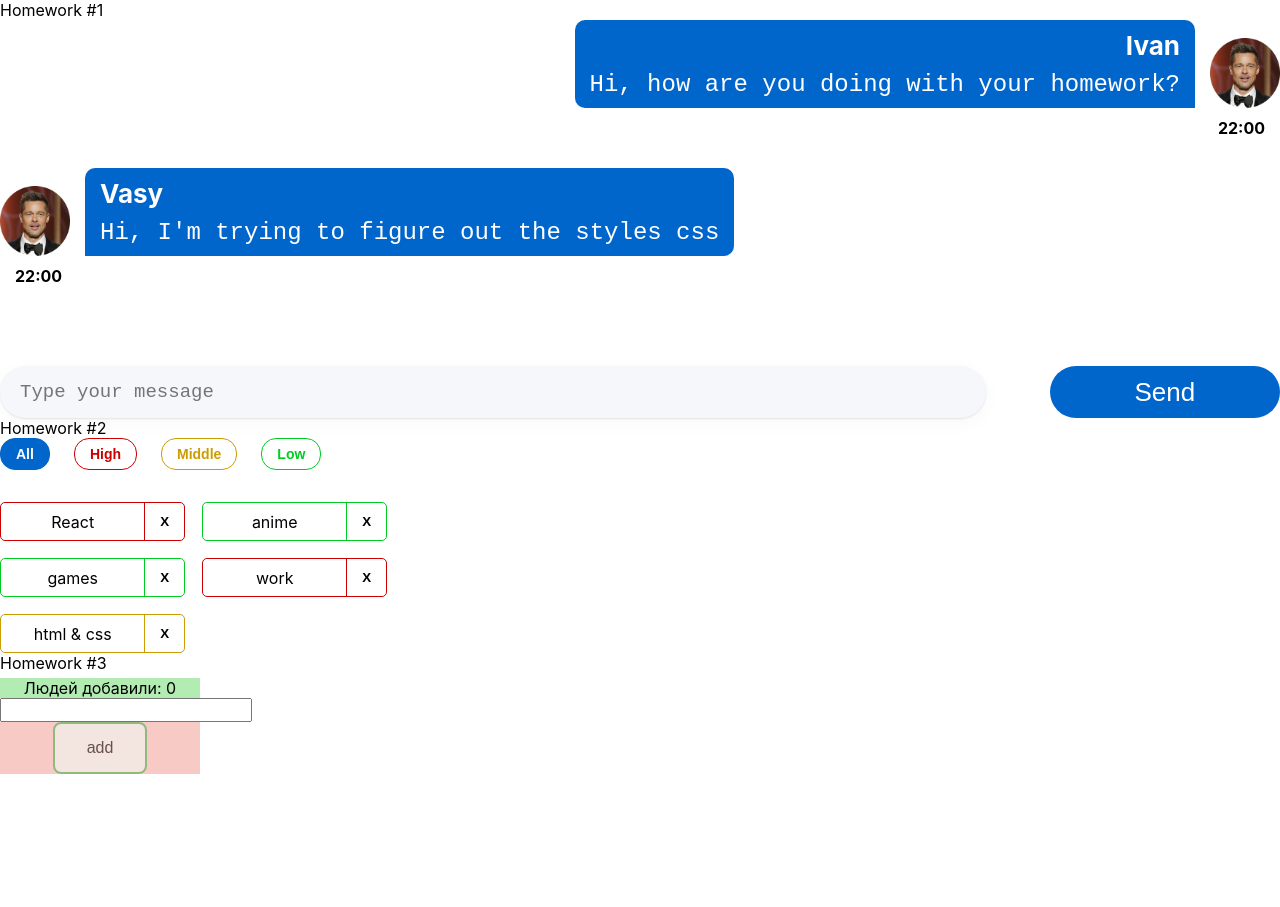
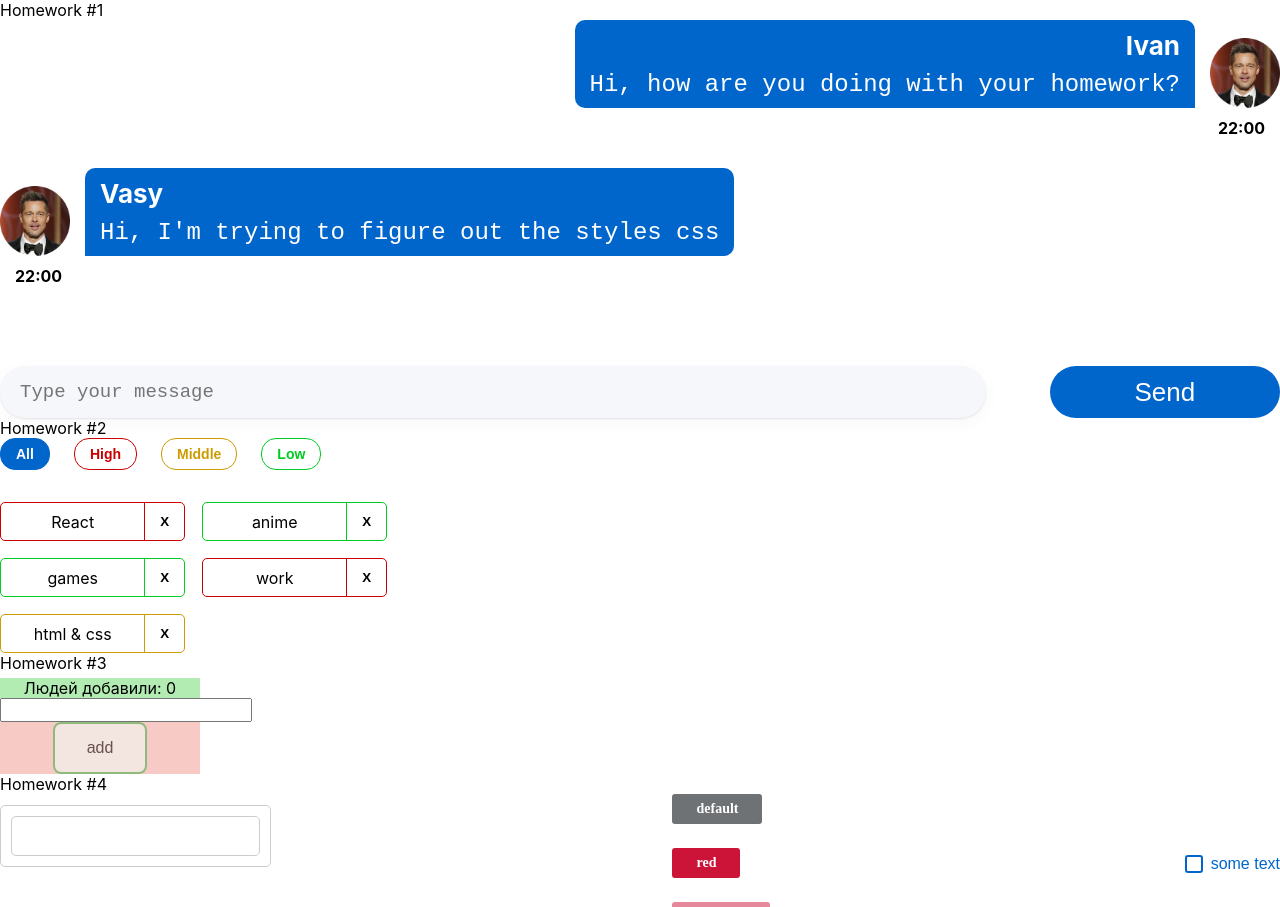
Before and after one commit to RuslanZhavoronkov/homework, a React (Create React App) app: page / in a window 1280 px wide. Shown: the top 907 px of the page. Before the commit the page ends 800 px from the top, so only its background shows below. Built offline with nearby package versions, Linux system fonts and the light colour scheme.

Commit message:
Home Work 4

```diff
--- a/src/s1-main/App.tsx
+++ b/src/s1-main/App.tsx
@@ -3,6 +3,7 @@
 import HW1 from '../s2-homeworks/hw01/HW1'
 import HW2 from '../s2-homeworks/hw02/HW2'
 import HW3 from '../s2-homeworks/hw03/HW3'
+import HW4 from '../s2-homeworks/hw04/HW4'
 
 function App() {
     return (
@@ -11,7 +12,7 @@
             {/*раскомментировать по ходу выполнения*/}
             <HW2/>
             <HW3/>
-            {/*<HW4/>*/}
+            <HW4/>
 
             {/*при выполнении дз 5 и более - закомментировать здесь дз 1-4, так как они есть внутри дз 5*/}
             {/*<HW5/>*/}
--- a/src/s2-homeworks/hw04/common/c1-SuperInputText/SuperInputText.module.css
+++ b/src/s2-homeworks/hw04/common/c1-SuperInputText/SuperInputText.module.css
@@ -1,20 +1,53 @@
 .input:focus {
+  outline: none; /* Remove default focus outline */
+  border-color: #007bff; /* Change border color when focused */
+  box-shadow: 0 0 5px rgba(0, 123, 255, 0.5); /* Add a box shadow when focused */
 }
 
 .input {
+  padding: 10px; /* Add padding to create some space inside the input field */
+  border: 1px solid #ccc; /* Add a border to the input field */
+  border-radius: 5px;
 }
 
 .inputWrapper {
+  padding: 10px; /* Add padding to create some space inside the input field */
+  border: 1px solid #ccc; /* Add a border to the input field */
+  border-radius: 5px; /* Add rounded corners to the input field */
+  width: 100%; /* Make the input element fill the entire width of the wrapper */
 }
 
 .superInput {
+  width: 100%;
+  padding: 10px;
+  border-radius: 5px;
+  border: 1px solid #ccc;
+  font-size: 16px;
 }
 
 .errorInput {
+  width: 100%;
+  padding: 10px;
+  border-radius: 5px;
+  border: 1px solid #ff0000;
+  font-size: 16px;
 }
 
 .errorInput:focus {
+    position: absolute;
+    bottom: -20px;
+    left: 0;
+    color: #ff0000;
+    font-size: 12px;
+    opacity: 0;
+    transform: translateY(0);
+    transition: opacity 0.3s ease, transform 0.3s ease;
 }
 
 .error {
+
+  color: #721c24;
+
+  padding: 10px;
+  margin-bottom: 10px;
 }
--- a/src/s2-homeworks/hw04/common/c2-SuperButton/SuperButton.module.css
+++ b/src/s2-homeworks/hw04/common/c2-SuperButton/SuperButton.module.css
@@ -1,36 +1,64 @@
 .button {
+    overflow:hidden;
+    padding: 5px 24px;
+    border-radius: 3px;
+    border: none;
+    color: white;
+    font-family: 'Montserrat, sans-serif';
+    font-weight: 600;
+    font-size: 14px;
+    line-height: 20px;
+    cursor: pointer
 }
 
+
 .disabled {
+    color: #1d1b1b;
+    background: #913636;
+    opacity: 0.5;
 }
 
 .secondary {
+    color: #06c;
+    background: transparent;
+    border: 1px solid #0066CC;
+    border-radius: 3px;
 }
 
 .default {
+    background: rgb(111, 114, 117);
 }
 
 .red {
+    background: #cc1439;
 }
 
 .default:hover {
+    background: #0080ff;
 }
 
 .red:hover {
+    background: #ff1a47;
 }
 
 .secondary:hover {
+    background: #073057;
 }
 
 
+
 .default:active {
+    background: #0059b3;
 }
 
 .secondary:active {
+    background: #C9E5FF;
 }
 
 .red:active {
+    background: #C9E5FF;
 }
 
 .button:disabled {
+    cursor: default;
 }
--- a/src/s2-homeworks/hw04/common/c2-SuperButton/SuperButton.tsx
+++ b/src/s2-homeworks/hw04/common/c2-SuperButton/SuperButton.tsx
@@ -17,12 +17,18 @@
         ...restProps // все остальные пропсы попадут в объект restProps, там же будет children
     }
 ) => {
-    const finalClassName = s.button
+    const finalClassName = `
+    ${s.button}
+    ${xType === 'red' ? s.red : xType === 'secondary' ? s.secondary : s.default}
+    ${disabled ? s.disabled : ""}
+    ${className ? className : ""}
+    `
+
         // + (disabled
         //         ? ...
         //         : xType === 'red'
         //             ? ...
-        + (className ? ' ' + className : '') // задачка на смешивание классов
+       // + (className ? ' ' + className : '') // задачка на смешивание классов
 
     return (
         <button
--- a/src/s2-homeworks/hw04/common/c3-SuperCheckbox/SuperCheckbox.tsx
+++ b/src/s2-homeworks/hw04/common/c3-SuperCheckbox/SuperCheckbox.tsx
@@ -28,7 +28,12 @@
 ) => {
     const onChangeCallback = (e: ChangeEvent<HTMLInputElement>) => {
         // задачка на написание онченджа
-
+        if (onChangeChecked) {
+            onChangeChecked (e.currentTarget.checked);
+        }
+        if (onChange) {
+            onChange(e);
+        }
     }
 
     const finalInputClassName = s.checkbox
```
Also changed, not shown: src/s2-homeworks/hw04/common/c1-SuperInputText/SuperInputText.tsx (+4 -4 lines).
